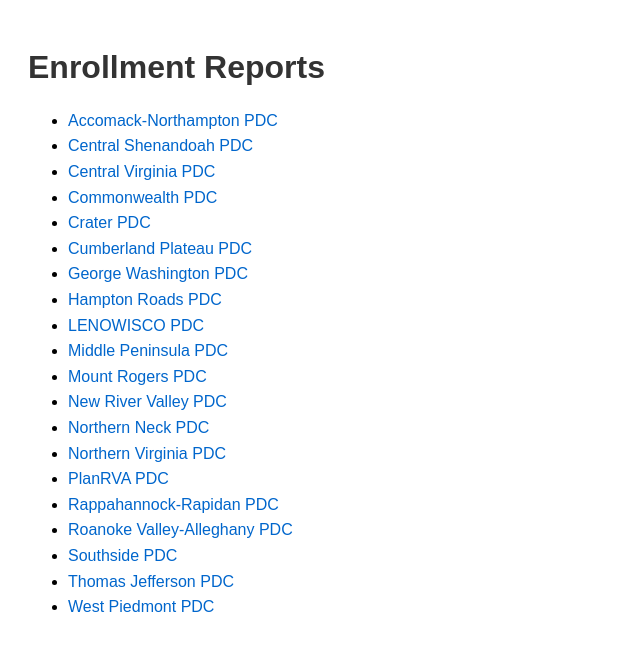
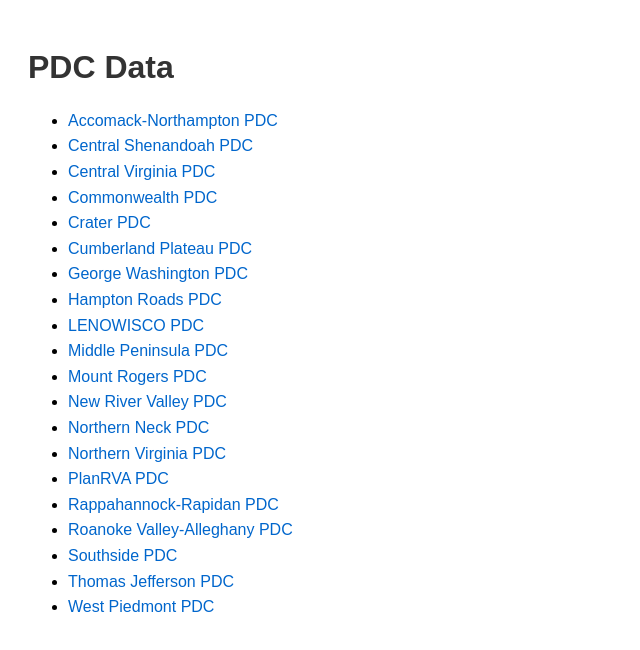
Before and after one commit to zchjackson/enrollment_post_pdc_data, a plain HTML site: page index.html in a window 1280 px wide. Shown: the whole page, without its empty margins (0-640 px from the left). Drawn offline with Linux system fonts and the light colour scheme.

Commit message:
retitled

```diff
--- a/index.html
+++ b/index.html
@@ -2,7 +2,7 @@
 <html lang="en">
 <head>
 <meta charset="UTF-8">
-<title>Enrollment Reports</title>
+<title>8/8 Statchat Enrollment Blog Post data for Virginia PDCs</title>
 <style>
 body { font-family: Arial, sans-serif; padding: 20px; }
 h1 { color: #333; }
@@ -12,7 +12,7 @@ a:hover { text-decoration: underline; }
 </style>
 </head>
 <body>
-<h1>Enrollment Reports</h1>
+<h1>PDC Data</h1>
 <ul>
     <li><a href="Accomack_Northampton/index.html">Accomack-Northampton PDC</a></li>
     <li><a href="Central_Shenandoah/index.html">Central Shenandoah PDC</a></li>
```
